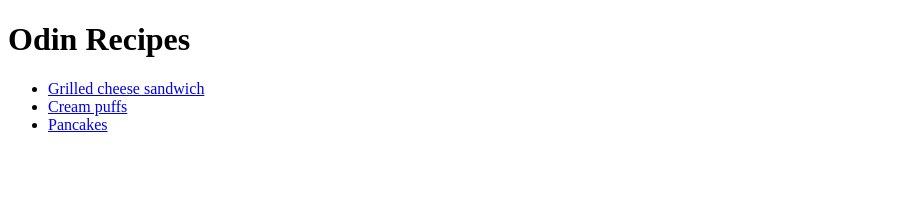
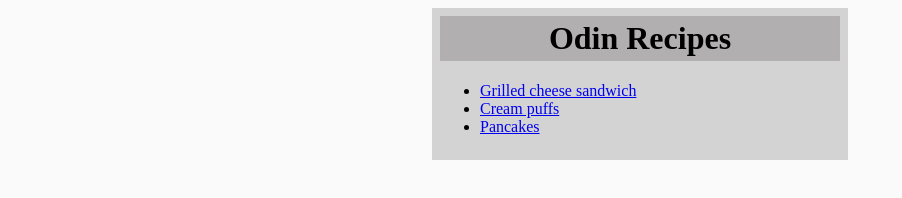
Before and after one commit to shay5555/odin-recipes, a plain HTML site: page index.html in a window 1280 px wide. Shown: the whole page, without its empty margins (0-902 px from the left). Drawn offline with Linux system fonts and the light colour scheme.

Commit message:
Update index.html style
Update main page style and make background color softer on all pages

```diff
--- a/index.html
+++ b/index.html
@@ -8,11 +8,13 @@
     <link rel="stylesheet" href="style.css">
 </head>
 <body>
-    <h1>Odin Recipes</h1>
-    <ul>
-        <li><a href="./recipes/grilled-cheese-sandwich.html">Grilled cheese sandwich</a></li>
-        <li><a href="./recipes/cream-puffs.html">Cream puffs</a></li>
-        <li><a href="./recipes/pancakes.html">Pancakes</a></li>
-    </ul>
+    <div class="main-container">
+        <h1 class="main-title">Odin Recipes</h1>
+        <ul>
+         <li><a href="./recipes/grilled-cheese-sandwich.html">Grilled cheese sandwich</a></li>
+         <li><a href="./recipes/cream-puffs.html">Cream puffs</a></li>
+         <li><a href="./recipes/pancakes.html">Pancakes</a></li>
+        </ul>
+    </div>
 </body>
 </html>
--- a/style.css
+++ b/style.css
@@ -1,3 +1,21 @@
+body {
+    background-color: #FAFAFA;
+}
+
+.main-container {
+    background-color: lightgray;
+    max-width: 400px;
+    margin: 0 auto;
+    padding: 8px;
+}
+
+.main-title {
+    background-color: rgb(177, 175, 175);
+    margin-top: 0px;
+    padding: 4px;
+    text-align: center;
+}
+
 .recipe-img {
     height: auto;
     width: 700px;
```
